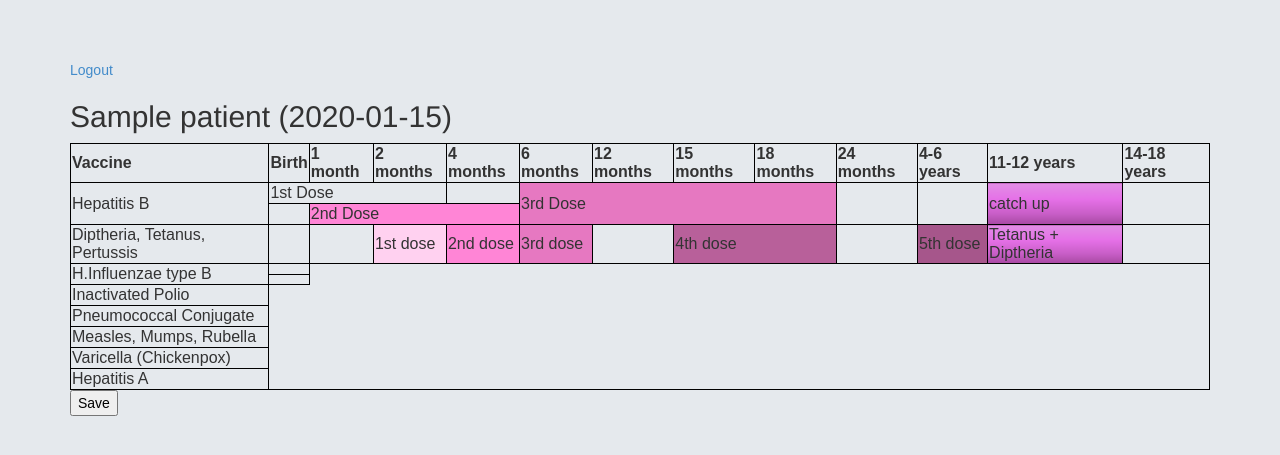
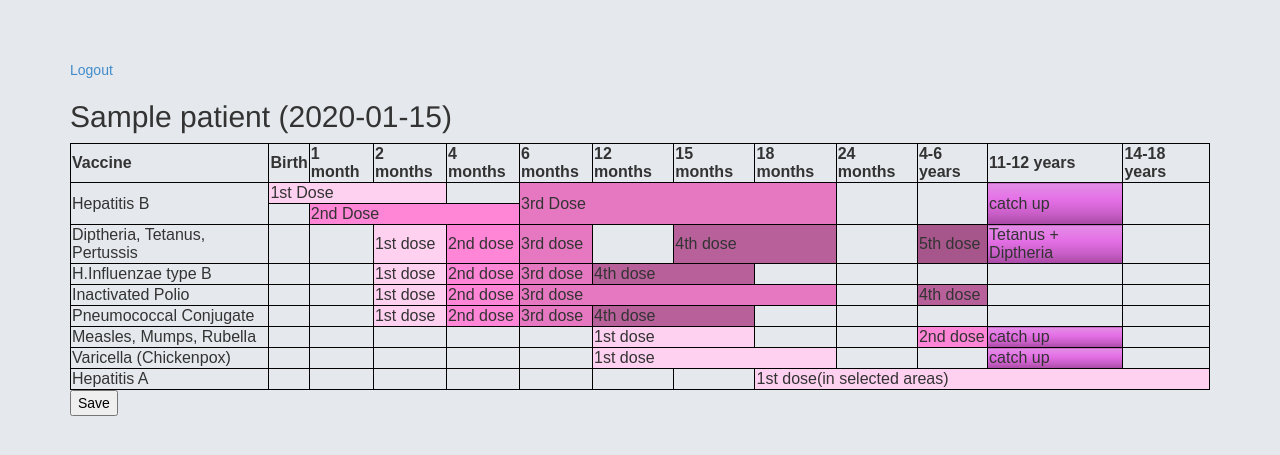
Before and after one commit to tjabell/immunization_schedule, a Django app: template templates/patient_schedule.html in a window 1280 px wide. Shown: the top 455 px of the page. Run offline with Django 3.2, Linux system fonts and the light colour scheme; the template is opened without the code that fills it: most values are stand-ins (such as "Sample title", 1, 10 or a date in 2020); some libraries are stand-ins or nearby versions.

Commit message:
finished view

```diff
--- a/static/mysite.css
+++ b/static/mysite.css
@@ -23,6 +23,7 @@ td.fourth {
 td.fifth {
     background-color: #A6568B;
 }
+
 td.c,td.t {
     background: #e28ee5; /* Old browsers */
     background: -moz-linear-gradient(top, #e28ee5 0%, #e570e7 39%, #c85ec7 74%, #c85ec7 74%, #a849a3 100%); /* FF3.6+ */
@@ -35,3 +36,8 @@ td.c,td.t {
 }
 
 td.s { background-color: #FFD1F0; }
+
+td.vaccinated {
+    background:none;
+    background-color: green;
+}
--- a/templates/patient_schedule.html
+++ b/templates/patient_schedule.html
@@ -57,12 +57,12 @@
 		        </tr>
             <tr>
                 <td rowspan="2" id="hep-b">Hepatitis B</td>
-                <td colspan="3" class="ui-widget-content {% if pv.hep_b_first %}vaccinated{% else %}unvaccinated{%endif%}" id="hep_b_first">1st Dose</td>
+                <td colspan="3" class="first {% if pv.hep_b_first %}vaccinated{% else %}unvaccinated{%endif%}" id="hep_b_first">1st Dose</td>
                 <td></td>
                 <td rowspan="2" colspan="4" class="third {% if pv.hep_b_third %}vaccinated{% else %}unvaccinated{%endif%}" id="hep_b_third">3rd Dose</td>
                 <td rowspan="2"></td>
                 <td rowspan="2"></td>
-                <td rowspan="2" class="c {% if pv.catchup %}vaccinated{% else %}unvaccinated{%endif%}" id="hep_b_catchup">catch up</td>
+                <td rowspan="2" class="c {% if pv.hep_b_catchup %}vaccinated{% else %}unvaccinated{%endif%}" id="hep_b_catchup">catch up</td>
                 <td colspan="2" rowspan="2"></td>
             </tr>
             <tr>
@@ -80,32 +80,100 @@
                 <td colspan="2" rowspan="2" class="fourth {% if pv.dtap_fourth %}vaccinated{% else %}unvaccinated{%endif%}" id="dtap_fourth">4th dose</td>
                 <td rowspan="2"></td>
                 <td rowspan="2" class="fifth {% if pv.dtap_fifth %}vaccinated{% else %}unvaccinated{%endif%}" id="dtap_fifth">5th dose</td>
-                <td rowspan="2" colspan="2" class="t {% if pv.dtap_fifth %}vaccinated{% else %}unvaccinated{%endif%}" id="dtap_t">Tetanus + Diptheria</td>
+                <td rowspan="2" colspan="2" class="t {% if pv.dtap_t %}vaccinated{% else %}unvaccinated{%endif%}" id="dtap_t">Tetanus + Diptheria</td>
                 <td rowspan="2"></td>
            </tr>
             <tr>
             </tr>
             <tr>
                 <td rowspan="2">H.Influenzae type B</td>
-                <td></td>
+                <td rowspan="2"></td>
+                <td rowspan="2"></td>
+                <td rowspan="2" class="first {% if pv.hib_first %}vaccinated{% else %}unvaccinated{%endif%}" id="hib_first">1st dose</td>
+                <td rowspan="2" class="second {% if pv.hib_second %}vaccinated{% else %}unvaccinated{%endif%}" id="hib_second">2nd dose</td>
+                <td rowspan="2" class="third {% if pv.hib_third %}vaccinated{% else %}unvaccinated{%endif%}" id="hib_third">3rd dose</td>
+                <td colspan="2" rowspan="2" class="fourth {% if pv.hib_fourth %}vaccinated{% else %}unvaccinated{%endif%}" id="hib_fourth">4th dose</td>
+                <td rowspan="2"></td>
+                <td rowspan="2"></td>
+                <td rowspan="2"></td>
+                <td rowspan="2" ></td>
+                <td rowspan="2" colspan="2"></td>
+           </tr>
+            <tr>
             </tr>
             <tr>
-                <td></td>
+                <td rowspan="2">Inactivated Polio</td>
+                <td rowspan="2"></td>
+                <td rowspan="2"></td>
+                <td rowspan="2" class="first {% if pv.polio_first %}vaccinated{% else %}unvaccinated{%endif%}" id="polio_first">1st dose</td>
+                <td rowspan="2" class="second {% if pv.polio_second %}vaccinated{% else %}unvaccinated{%endif%}" id="polio_second">2nd dose</td>
+                <td rowspan="2" colspan="4" class="third {% if pv.polio_third %}vaccinated{% else %}unvaccinated{%endif%}" id="polio_third">3rd dose</td>
+                <td rowspan="2"></td>
+                <td rowspan="2" class="fourth {% if pv.polio_fourth %}vaccinated{% else %}unvaccinated{%endif%}" id="polio_fourth">4th dose</td>
+                <td rowspan="2" ></td>
+                <td colspan="2" rowspan="2"></td>
+           </tr>
+            <tr>
             </tr>
             <tr>
-                <td>Inactivated Polio</td>
-            </tr>
+                <td rowspan="2">Pneumococcal Conjugate</td>
+                <td rowspan="2"></td>
+                <td rowspan="2"></td>
+                <td rowspan="2" class="first {% if pv.pneum_first %}vaccinated{% else %}unvaccinated{%endif%}" id="pneum_first">1st dose</td>
+                <td rowspan="2" class="second {% if pv.pneum_second %}vaccinated{% else %}unvaccinated{%endif%}" id="pneum_second">2nd dose</td>
+                <td rowspan="2" class="third {% if pv.pneum_third %}vaccinated{% else %}unvaccinated{%endif%}" id="pneum_third">3rd dose</td>
+                <td colspan="2" rowspan="2" class="fourth {% if pv.pneum_fourth %}vaccinated{% else %}unvaccinated{%endif%}" id="pneum_fourth">4th dose</td>
+                <td rowspan="2"></td>
+                <td rowspan="2"></td>
+                <td rowspan="2"></td>
+                <td rowspan="2" ></td>
+                <td rowspan="2" colspan="2"></td>
+           </tr>
+           <tr>
+           </tr>
             <tr>
-                <td>Pneumococcal Conjugate</td>
-            </tr>
+                <td rowspan="2">Measles, Mumps, Rubella</td>
+                <td rowspan="2"></td>
+                <td rowspan="2"></td>
+                <td rowspan="2"></td>
+                <td rowspan="2"></td>
+                <td rowspan="2"></td>
+                <td rowspan="2" colspan="2" class="first {% if pv.mmr_first %}vaccinated{% else %}unvaccinated{%endif%}" id="mmr_first">1st dose</td>
+                <td rowspan="2"></td>
+                <td rowspan="2" ></td>
+                <td rowspan="2" class="second {% if pv.mmr_second %}vaccinated{% else %}unvaccinated{%endif%}" id="mmr_second">2nd dose</td>
+                <td rowspan="2" class="c {% if pv.mmr_catchup %}vaccinated{% else %}unvaccinated{%endif%}" id="mmr_catchup">catch up</td>
+                <td rowspan="2" colspan="2"></td>
+           </tr>
+           <tr>
+           </tr>
             <tr>
-                <td>Measles, Mumps, Rubella</td>
-            </tr>
+                <td rowspan="2">Varicella (Chickenpox)</td>
+                <td rowspan="2"></td>
+                <td rowspan="2"></td>
+                <td rowspan="2"></td>
+                <td rowspan="2"></td>
+                <td rowspan="2"></td>
+                <td rowspan="2" colspan="3" class="first {% if pv.mmr_first %}vaccinated{% else %}unvaccinated{%endif%}" id="mmr_first">1st dose</td>
+                <td rowspan="2" ></td>
+                <td rowspan="2" ></td>
+                <td rowspan="2" class="c {% if pv.mmr_catchup %}vaccinated{% else %}unvaccinated{%endif%}" id="mmr_catchup">catch up</td>
+                <td rowspan="2" colspan="2"></td>
+           </tr>
+           <tr>
+           </tr>
+           <tr>
+                <td rowspan="2">Hepatitis A</td>
+                <td rowspan="2"></td>
+                <td rowspan="2"></td>
+                <td rowspan="2"></td>
+                <td rowspan="2"></td>
+                <td rowspan="2"></td>
+                <td rowspan="2" ></td>
+                <td rowspan="2" ></td>
+                <td rowspan="2" colspan="6" class="first {% if pv.hepa %}vaccinated{% else %}unvaccinated{%endif%}" id="hepa">1st dose(in selected areas)</td>
+           </tr>
             <tr>
-                <td>Varicella (Chickenpox)</td>
-            </tr>
-            <tr>
-                <td>Hepatitis A</td>
             </tr>
 	      </table>
         <form name="submit_vaccinations" action="vaccinate/" method="POST">
```
